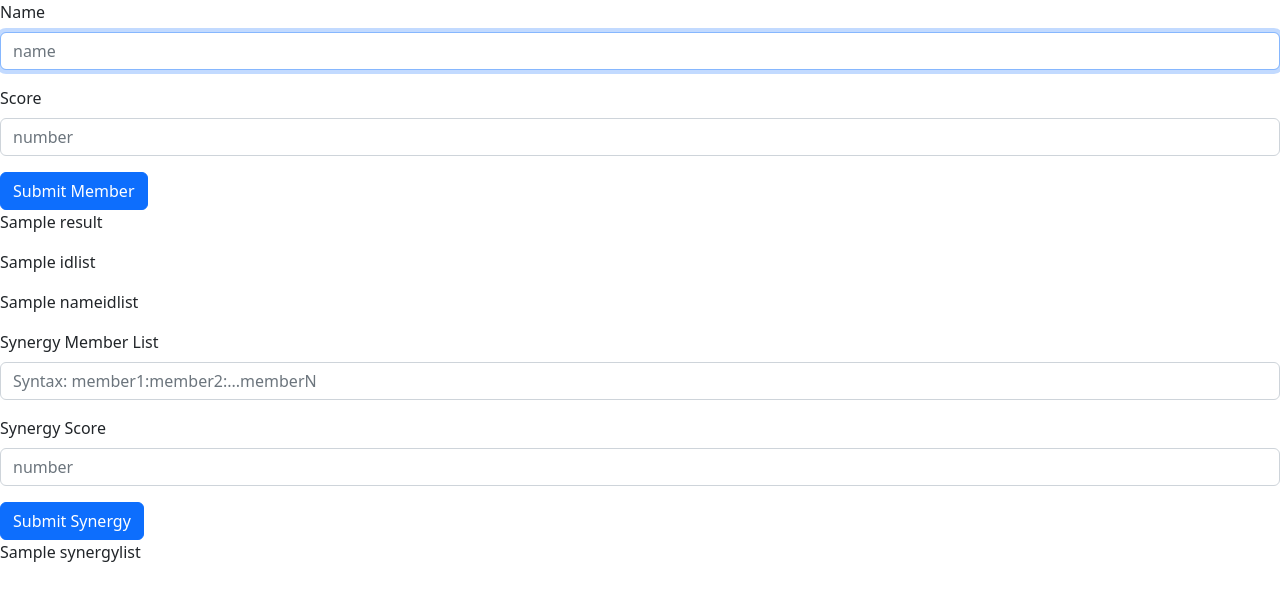
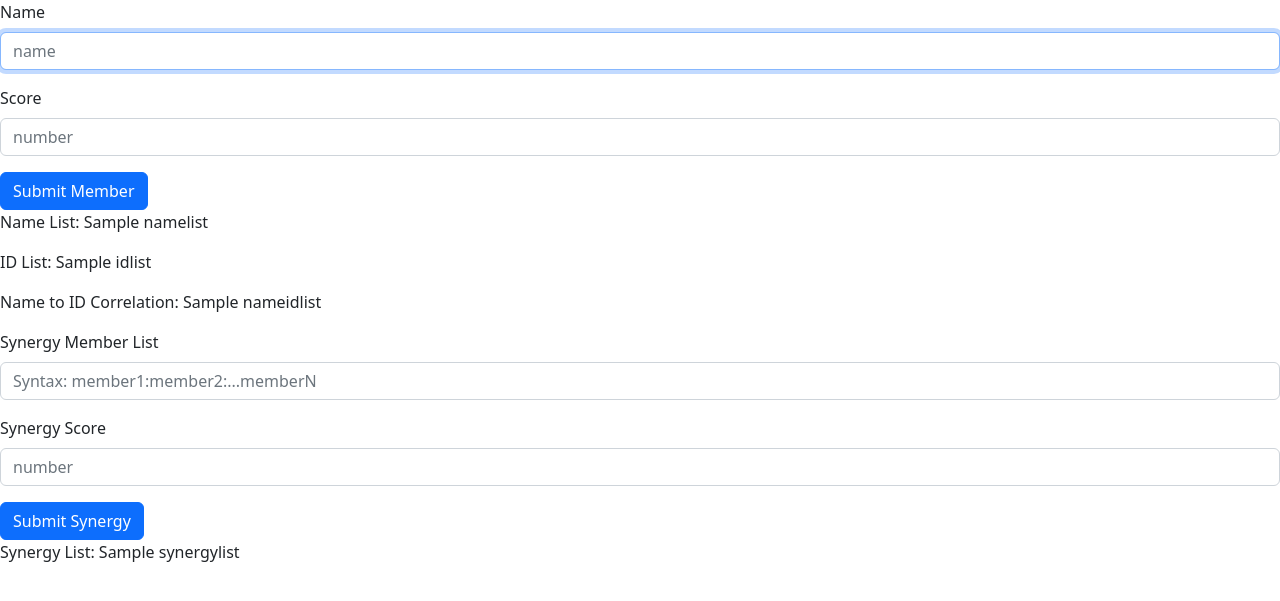
Before and after one commit to patrickzhou1234/TeamOptimizer, a Flask app: template templates/index.html in a window 1280 px wide. Shown: the top 601 px of the page. Run offline with Flask 2, Linux system fonts and the light colour scheme; the template is opened without the code that fills it: most values are stand-ins (such as "Sample title", 1, 10 or a date in 2020).

Commit message:
addedmorelistlabels

```diff
--- a/main.py
+++ b/main.py
@@ -33,7 +33,7 @@ def renderresult():
     synergyElement.append(synergyMembers)
     synergyElement.append(synergyScore)
     synergylist.append(synergyElement)
-  else:
+  elif 'name' in request.form and 'score' in request.form:
     global i
     name = request.form['name']
     score = request.form['score']
@@ -41,6 +41,6 @@ def renderresult():
     idlist[i]=score
     nameidlist[name]=i
     i+=1
-  return render_template('index.html', result=namelist, idlist=idlist, synergylist=synergylist)
+  return render_template('index.html', namelist=namelist, idlist=idlist, nameidlist=nameidlist, synergylist=synergylist)
 
 app.run(host='0.0.0.0', port=80)
--- a/templates/index.html
+++ b/templates/index.html
@@ -22,9 +22,9 @@
     </div>
     <button class="btn btn-primary" type="submit">Submit Member</button>
   </form>
-  <p>{{result}}</p>
-  <p>{{idlist}}</p>
-  <p>{{nameidlist}}</p>
+  <p>Name List: {{namelist}}</p>
+  <p>ID List: {{idlist}}</p>
+  <p>Name to ID Correlation: {{nameidlist}}</p>
   <form onsubmit="displayConfirm()" method="POST">
     <div class="mb-3">
       <label for="synergyMembers" class="form-label">Synergy Member List</label>
@@ -36,7 +36,7 @@
     </div>
     <button class="btn btn-primary" type="submit">Submit Synergy</button>
   </form>
-  <p>{{synergylist}}</p>
+  <p>Synergy List: {{synergylist}}</p>
   <script type="text/javascript" src="{{ url_for('static', filename='/js/script.js') }}"></script>
 </body>
 </html>
```
